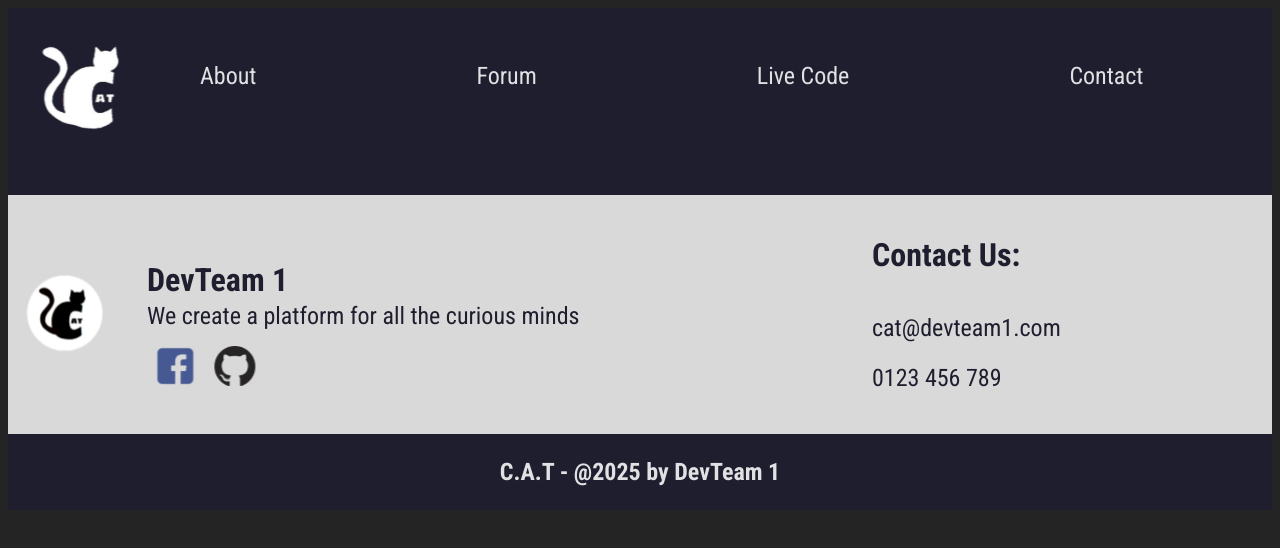
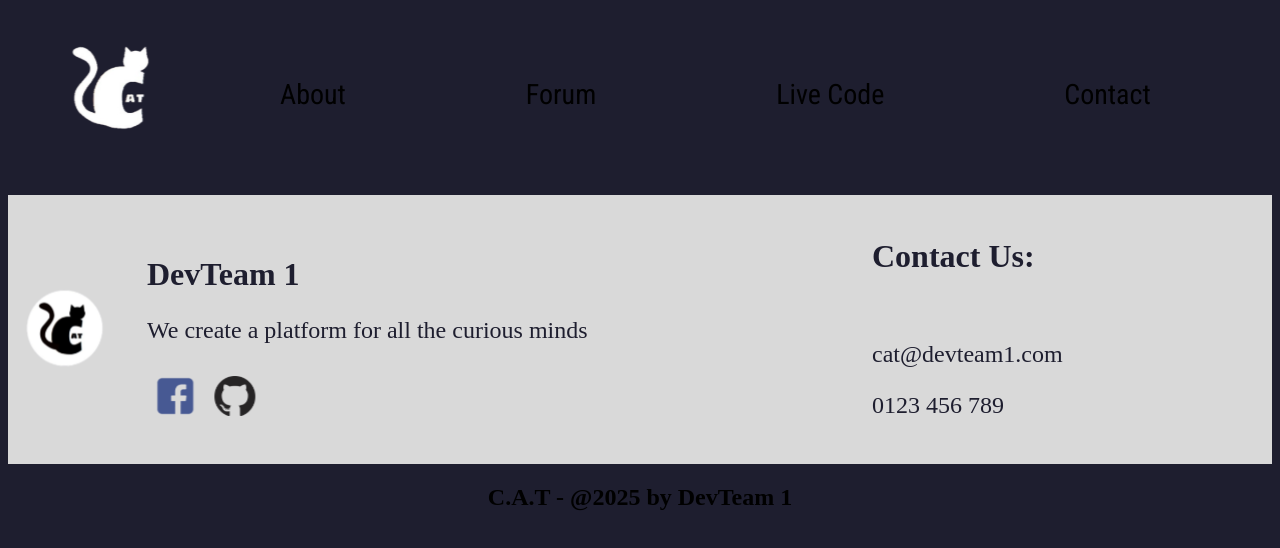
Before and after one commit to TheBluemist1404/CAT, a React (Vite) app in the folder frontend/: page / in a window 1280 px wide. Shown: the top 548 px of the page. Built offline with nearby package versions, Linux system fonts and the light colour scheme.

Commit message:
update variable in css, header/footer

```diff
--- a/frontend/src/Footer.jsx
+++ b/frontend/src/Footer.jsx
@@ -1,7 +1,7 @@
 function Footer() {
     return(
         <div className="footer">
-            <div className="right">
+            <div className="left">
                 <img src="./src/assets/bg-logo.svg" alt="" />
                 <div>
                     <h1 className="team">DevTeam 1</h1>
@@ -12,7 +12,7 @@ function Footer() {
                     </div>
                 </div>
             </div>
-            <div className="left">
+            <div className="right">
                 <h1>Contact Us:</h1>
                 <div style={{height: "20px"}}></div>
                 <p>cat@devteam1.com</p>
--- a/frontend/src/index.css
+++ b/frontend/src/index.css
@@ -1,93 +1,90 @@
 /* FONT */
-@import url('https://fonts.googleapis.com/css2?family=Fira+Code:wght@300..700&family=Roboto+Condensed:ital,wght@0,100..900;1,100..900&family=Roboto+Serif:ital,opsz,wght@0,8..144,100..900;1,8..144,100..900&display=swap');
+@import url('https://fonts.googleapis.com/css2?family=Fira+Code:wght@300..700&family=JetBrains+Mono:ital,wght@0,100..800;1,100..800&family=Roboto+Condensed:ital,wght@0,100..900;1,100..900&family=Roboto+Serif:ital,opsz,wght@0,8..144,100..900;1,8..144,100..900&display=swap');
 
 :root {
-  font-family: "Roboto Condensed", sans-serif;
-  line-height: 1.5;
-  font-weight: 400;
+  --primary-color: #1e1e2f;
+  --box-color: #2b2b3b;
+  --secondary-color: #d9d9d9;
+  --text-color: #fff;
 
-  color-scheme: light dark;
-  color: rgba(255, 255, 255, 0.87);
-  background-color: #242424;
+  --heading-font: 'Roboto Serif';
+  --text-font: 'Roboto Condensed';
+  --code-font: 'Fira Code'
+}
 
-  font-synthesis: none;
-  text-rendering: optimizeLegibility;
-  -webkit-font-smoothing: antialiased;
-  -moz-osx-font-smoothing: grayscale;
-}
 body{
-  background-color: #1e1e2f;
+  background-color: var(--primary-color);
 }
 
 /* HEADER */
 .header{
+  font-family: var(--text-font);
   display: flex;
   flex-direction: row;
   align-items: start;
+  margin-left: 30px;
 }
 
 .navbar{
-  margin-left: 30px;
-  margin-top: 50px;
+  margin-left: 80px;
+  margin-top: 70px;
   width: fit-content;
   display: flex;
-  gap: 220px;
+  gap: 180px;
   flex-direction:row;
   align-items: center;
   justify-content: space-between;
 }
 
 .navbar div {
-  font-size: 24px;
+  font-size: 28px;
+  font-weight: normal;
 }
 
 /* ----------------------------------- */
 /* FOOTER */
 
 .footer {
-  background-color: #d9d9d9;
-  color: #1e1e2f;
+  background-color: var(--secondary-color);
+  color: var(--primary-color);
   display: flex;
   align-items: center;
   flex-direction: row;
   justify-content: space-between;
 }
 
-.right {
+.left {
   margin: 40px 10px;
   display: flex;
   flex-direction: row;
   gap: 20px;
 }
 
-.right .team{
+.left .team{
   font-size: 32px;
-  margin-bottom: -30px;
 }
 
-.right p{
+.left p{
   font-size: 24px;
 }
 
 .social-media{
-  margin-top: -20px;
   display: flex;
   flex-direction: row;
   align-items: center;
   gap: 10px;
 }
 
-.left{
+.right{
   margin-right: 200px;
   width: min(20vw, 200px);
 }
 
-.left h1{
+.right h1{
   font-size: 32px;
 }
 
-.left p{
-  margin-top: -10px;
+.right p{
   font-size: 24px;
 }
 /* COPYRIGHT */
```
